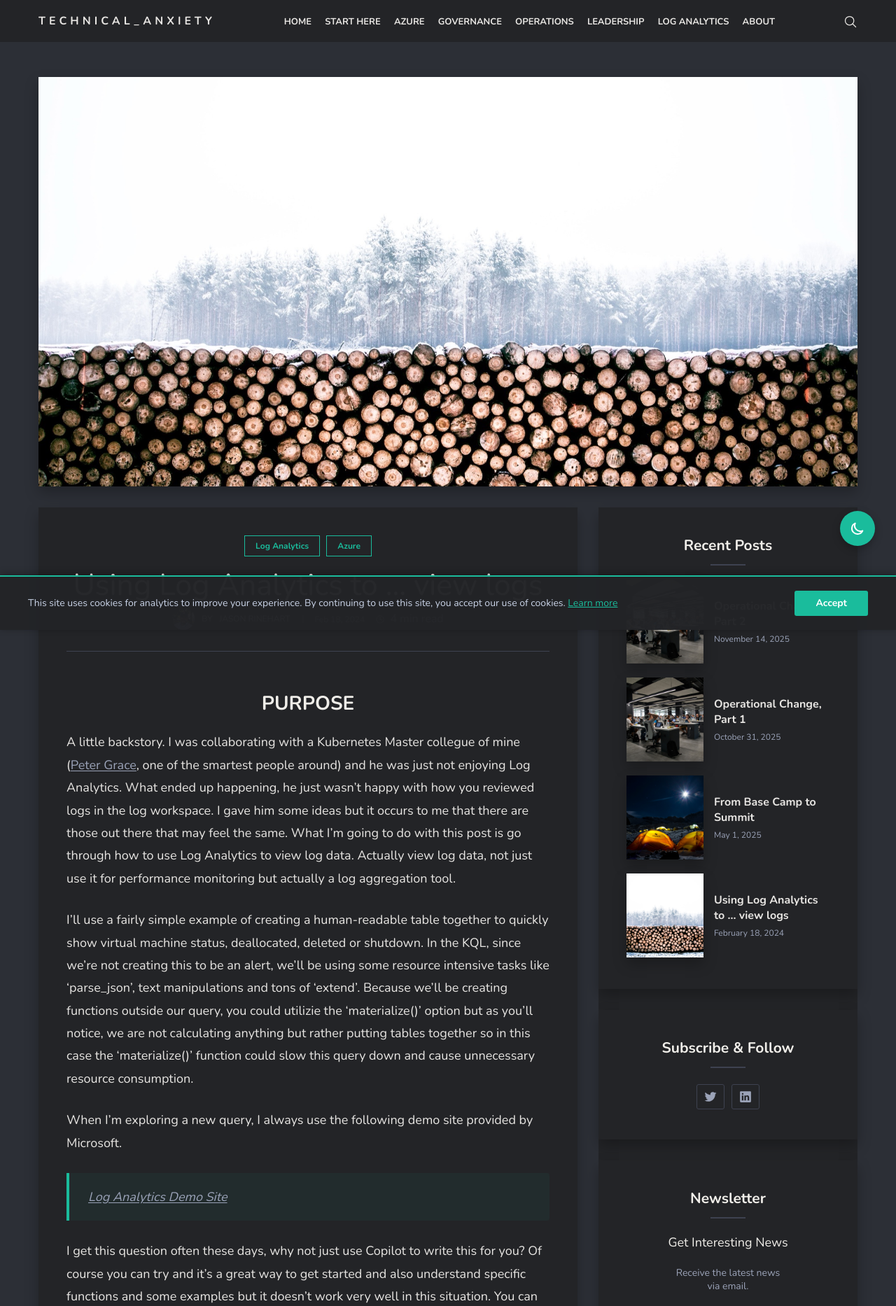
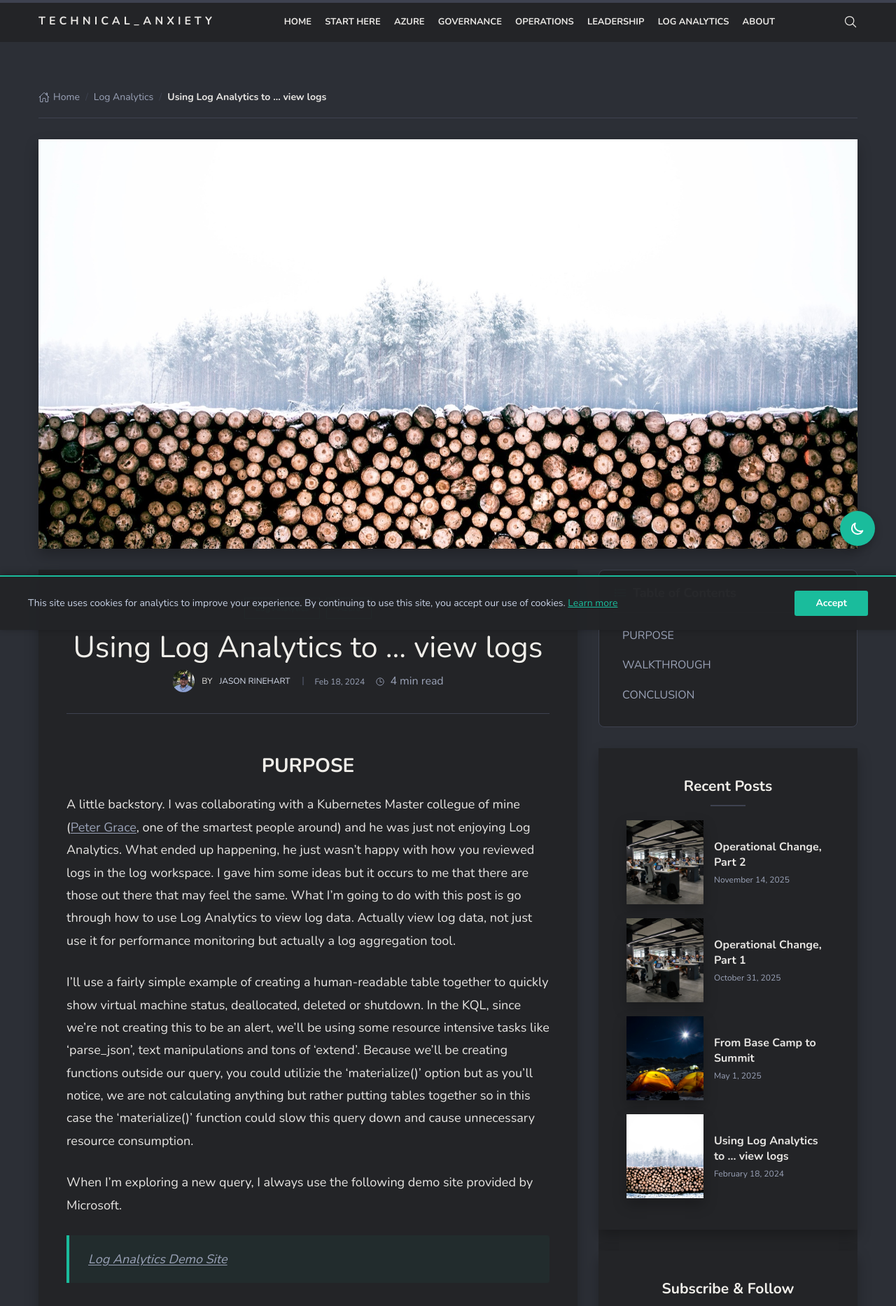
Before and after one commit to technicalanxiety/technicalanxiety.github.io, a Jekyll site: the page built from _posts/2024-2-18-la-view-logs.md, in a window 1280 px wide. Shown: the top 1866 px of the page at 70% size. Built offline with Jekyll 4.4.1, drawn with Linux system fonts in a browser that asks for light colours; nearby versions of some CDN libraries; comment, search, counter and statistics services are not loaded.

Commit message:
feat: Add reading progress bar, breadcrumbs, and table of contents
Implemented three major navigation enhancements:

1. Reading Progress Bar
   - Fixed position at top of page
   - Fills from left to right as you scroll
   - Gradient green color with glow effect
   - Only visible on post pages
   - Provides visual feedback on reading progress

2. Breadcrumbs Navigation
   - Shows navigation path: Home > Topic > Post Title
   - Intelligent topic detection from post tags
   - Clickable links for easy navigation back
   - Responsive with text truncation on mobile
   - Improves site hierarchy and SEO

3. Table of Contents
   - Auto-generated from H2 and H3 headings
   - Sticky positioning - always visible while reading
   - Active section highlighting on scroll
   - Smooth scroll to sections on click
   - Collapsible on mobile
   - Custom scrollbar styling
   - Positioned in right sidebar

Features:
- All three components work together seamlessly
- Theme-aware styling (light/dark mode)
- Fully responsive design
- Accessibility improvements with ARIA labels
- Smooth animations and transitions

Benefits:
- Dramatically improved navigation and UX
- Easier to scan and jump to sections
- Better context awareness for readers
- Reduced bounce rate
- Improved SEO with breadcrumb schema
- Professional, modern reading experience

```diff
--- /dev/null
+++ b/_includes/breadcrumbs.html
@@ -0,0 +1,44 @@
+<nav class="breadcrumbs" aria-label="Breadcrumb">
+  <ol class="breadcrumb-list">
+    <li class="breadcrumb-item">
+      <a href="{{ site.baseurl }}/">
+        <ion-icon name="home-outline"></ion-icon>
+        Home
+      </a>
+    </li>
+
+    {% if page.layout == 'post' %}
+      {% if page.tags.size > 0 %}
+        {% assign first_tag = page.tags[0] | downcase %}
+        {% if first_tag == 'azure' %}
+          <li class="breadcrumb-item">
+            <a href="{{ site.baseurl }}/azure/">Azure</a>
+          </li>
+        {% elsif first_tag == 'governance' %}
+          <li class="breadcrumb-item">
+            <a href="{{ site.baseurl }}/governance/">Governance</a>
+          </li>
+        {% elsif first_tag == 'operations' %}
+          <li class="breadcrumb-item">
+            <a href="{{ site.baseurl }}/operations/">Operations</a>
+          </li>
+        {% elsif first_tag == 'leadership' %}
+          <li class="breadcrumb-item">
+            <a href="{{ site.baseurl }}/leadership/">Leadership</a>
+          </li>
+        {% elsif first_tag == 'log analytics' or first_tag == 'kql' %}
+          <li class="breadcrumb-item">
+            <a href="{{ site.baseurl }}/log-analytics/">Log Analytics</a>
+          </li>
+        {% endif %}
+      {% endif %}
+      <li class="breadcrumb-item active" aria-current="page">
+        {{ page.title }}
+      </li>
+    {% elsif page.layout == 'page' %}
+      <li class="breadcrumb-item active" aria-current="page">
+        {{ page.title }}
+      </li>
+    {% endif %}
+  </ol>
+</nav>
--- a/_includes/main.scss
+++ b/_includes/main.scss
@@ -25,6 +25,9 @@
 @import '3-modules/related-posts';
 @import '3-modules/comments';
 @import '3-modules/topic-cards';
+@import '3-modules/reading-progress';
+@import '3-modules/breadcrumbs';
+@import '3-modules/table-of-contents';
 
 // 4-LAYOUTS
 @import '4-layouts/home';
--- /dev/null
+++ b/_includes/reading-progress.html
@@ -0,0 +1,18 @@
+<div class="reading-progress-container">
+  <div class="reading-progress-bar"></div>
+</div>
+
+<script>
+  // Reading progress bar
+  window.addEventListener('scroll', function() {
+    const progressBar = document.querySelector('.reading-progress-bar');
+    if (!progressBar) return;
+
+    const windowHeight = window.innerHeight;
+    const documentHeight = document.documentElement.scrollHeight - windowHeight;
+    const scrolled = window.scrollY;
+    const progress = (scrolled / documentHeight) * 100;
+
+    progressBar.style.width = progress + '%';
+  });
+</script>
--- /dev/null
+++ b/_includes/table-of-contents.html
@@ -0,0 +1,108 @@
+<div class="table-of-contents">
+  <div class="toc-header">
+    <h3 class="toc-title">
+      <ion-icon name="list-outline"></ion-icon>
+      Table of Contents
+    </h3>
+    <button class="toc-toggle" aria-label="Toggle table of contents">
+      <ion-icon name="chevron-up-outline" class="toc-toggle-icon"></ion-icon>
+    </button>
+  </div>
+  <nav class="toc-nav" id="toc-nav">
+    <!-- TOC will be generated by JavaScript -->
+  </nav>
+</div>
+
+<script>
+  document.addEventListener('DOMContentLoaded', function() {
+    const tocNav = document.getElementById('toc-nav');
+    const postBody = document.querySelector('.post-body, .page-body');
+
+    if (!tocNav || !postBody) return;
+
+    // Find all headings in the post
+    const headings = postBody.querySelectorAll('h2, h3');
+
+    if (headings.length === 0) {
+      // Hide TOC if no headings
+      document.querySelector('.table-of-contents').style.display = 'none';
+      return;
+    }
+
+    // Generate TOC
+    const tocList = document.createElement('ol');
+    tocList.className = 'toc-list';
+
+    headings.forEach((heading, index) => {
+      // Add ID to heading if it doesn't have one
+      if (!heading.id) {
+        heading.id = 'heading-' + index;
+      }
+
+      const listItem = document.createElement('li');
+      listItem.className = 'toc-item toc-' + heading.tagName.toLowerCase();
+
+      const link = document.createElement('a');
+      link.href = '#' + heading.id;
+      link.textContent = heading.textContent;
+      link.className = 'toc-link';
+
+      listItem.appendChild(link);
+      tocList.appendChild(listItem);
+    });
+
+    tocNav.appendChild(tocList);
+
+    // Smooth scroll to section
+    const tocLinks = tocNav.querySelectorAll('.toc-link');
+    tocLinks.forEach(link => {
+      link.addEventListener('click', function(e) {
+        e.preventDefault();
+        const targetId = this.getAttribute('href').substring(1);
+        const targetElement = document.getElementById(targetId);
+
+        if (targetElement) {
+          const offset = 80; // Account for fixed header
+          const targetPosition = targetElement.getBoundingClientRect().top + window.pageYOffset - offset;
+
+          window.scrollTo({
+            top: targetPosition,
+            behavior: 'smooth'
+          });
+        }
+      });
+    });
+
+    // Highlight active section on scroll
+    function highlightActiveSection() {
+      let current = '';
+
+      headings.forEach(heading => {
+        const sectionTop = heading.offsetTop - 100;
+        if (window.pageYOffset >= sectionTop) {
+          current = heading.id;
+        }
+      });
+
+      tocLinks.forEach(link => {
+        link.classList.remove('active');
+        if (link.getAttribute('href') === '#' + current) {
+          link.classList.add('active');
+        }
+      });
+    }
+
+    window.addEventListener('scroll', highlightActiveSection);
+    highlightActiveSection(); // Initial call
+
+    // Toggle TOC on mobile
+    const tocToggle = document.querySelector('.toc-toggle');
+    const toc = document.querySelector('.table-of-contents');
+
+    if (tocToggle) {
+      tocToggle.addEventListener('click', function() {
+        toc.classList.toggle('collapsed');
+      });
+    }
+  });
+</script>
--- a/_layouts/default.html
+++ b/_layouts/default.html
@@ -3,7 +3,7 @@
 
 {% include head.html %}
 
-<body>
+<body class="{% if page.layout == 'post' %}post-page{% elsif page.layout == 'page' %}page-layout{% else %}home-page{% endif %}">
 
   {% include loader.html %}
   {% include header.html %}
--- a/_layouts/post.html
+++ b/_layouts/post.html
@@ -1,6 +1,16 @@
 ---
 layout: default
 ---
+{% include reading-progress.html %}
+
+<div class="container">
+	<div class="row">
+		<div class="col col-12">
+			{% include breadcrumbs.html %}
+		</div>
+	</div>
+</div>
+
 <div class="container">
 	<div class="row">
 		<div class="col col-12">
@@ -110,11 +120,12 @@
 			{% if site.giscus.repo %}
 				{% include giscus-comments.html %}
 			{% endif %}
-	</article> <!-- /.post -->
+		</article> <!-- /.post -->
 
-	<div class="col col-12 col-t-4">
-		{% include sidebar.html %}
-	</div>
+		<div class="col col-12 col-t-4">
+			{% include table-of-contents.html %}
+			{% include sidebar.html %}
+		</div>
 
 	</div>
 </div>
--- /dev/null
+++ b/_sass/3-modules/_breadcrumbs.scss
@@ -0,0 +1,77 @@
+/* ===============================================
+   Breadcrumbs Navigation
+   =============================================== */
+
+.breadcrumbs {
+  margin-bottom: 30px;
+  padding: 15px 0;
+  border-bottom: 1px solid var(--border-color);
+}
+
+.breadcrumb-list {
+  display: flex;
+  flex-wrap: wrap;
+  align-items: center;
+  list-style: none;
+  margin: 0;
+  padding: 0;
+  gap: 8px;
+}
+
+.breadcrumb-item {
+  display: flex;
+  align-items: center;
+  font-size: 14px;
+  color: var(--text-secondary);
+
+  a {
+    display: flex;
+    align-items: center;
+    gap: 5px;
+    color: var(--text-secondary);
+    text-decoration: none;
+    transition: color 0.3s ease;
+
+    ion-icon {
+      font-size: 16px;
+    }
+
+    &:hover {
+      color: var(--accent-color);
+    }
+  }
+
+  &:not(:last-child)::after {
+    content: '/';
+    margin-left: 8px;
+    color: var(--border-color);
+    font-weight: 300;
+  }
+
+  &.active {
+    color: var(--text-primary);
+    font-weight: 600;
+
+    // Truncate long titles on mobile
+    max-width: 200px;
+    overflow: hidden;
+    text-overflow: ellipsis;
+    white-space: nowrap;
+
+    @media only screen and (min-width: 768px) {
+      max-width: 400px;
+    }
+  }
+}
+
+// Mobile adjustments
+@media only screen and (max-width: 767px) {
+  .breadcrumbs {
+    margin-bottom: 20px;
+    padding: 12px 0;
+  }
+
+  .breadcrumb-item {
+    font-size: 13px;
+  }
+}
--- /dev/null
+++ b/_sass/3-modules/_reading-progress.scss
@@ -0,0 +1,28 @@
+/* ===============================================
+   Reading Progress Bar
+   =============================================== */
+
+.reading-progress-container {
+  position: fixed;
+  top: 0;
+  left: 0;
+  width: 100%;
+  height: 4px;
+  background: var(--border-color);
+  z-index: 1000;
+  opacity: 1;
+  transition: opacity 0.3s ease;
+}
+
+.reading-progress-bar {
+  height: 100%;
+  width: 0%;
+  background: linear-gradient(90deg, var(--accent-color) 0%, var(--link-color-hover) 100%);
+  transition: width 0.1s ease-out;
+  box-shadow: 0 0 10px rgba(26, 188, 156, 0.5);
+}
+
+// Only show on post pages
+body:not(.post-page) .reading-progress-container {
+  display: none;
+}
--- a/_sass/3-modules/_sidebar.scss
+++ b/_sass/3-modules/_sidebar.scss
@@ -1,6 +1,7 @@
 // Sidebar
 .sidebar {
   margin-bottom: 30px;
+  // Not sticky - let individual components handle their own sticky behavior
 }
 .widget {
   padding: 40px 15px;
--- /dev/null
+++ b/_sass/3-modules/_table-of-contents.scss
@@ -0,0 +1,169 @@
+/* ===============================================
+   Table of Contents
+   =============================================== */
+
+.table-of-contents {
+  background: var(--bg-secondary);
+  border: 1px solid var(--border-color);
+  border-radius: 8px;
+  padding: 20px;
+  margin-bottom: 30px;
+  transition: all 0.3s ease;
+
+  // Sticky to page - stays visible while scrolling
+  @media only screen and (min-width: 992px) {
+    position: sticky;
+    top: 80px;
+    max-height: calc(100vh - 100px);
+    overflow-y: auto;
+    z-index: 5;
+  }
+
+  // Custom scrollbar
+  &::-webkit-scrollbar {
+    width: 6px;
+  }
+
+  &::-webkit-scrollbar-track {
+    background: var(--bg-primary);
+    border-radius: 3px;
+  }
+
+  &::-webkit-scrollbar-thumb {
+    background: var(--border-color);
+    border-radius: 3px;
+
+    &:hover {
+      background: var(--accent-color);
+    }
+  }
+}
+
+.toc-header {
+  display: flex;
+  justify-content: space-between;
+  align-items: center;
+  margin-bottom: 15px;
+  padding-bottom: 15px;
+  border-bottom: 2px solid var(--border-color);
+}
+
+.toc-title {
+  display: flex;
+  align-items: center;
+  gap: 8px;
+  margin: 0;
+  font-size: 18px;
+  font-weight: 700;
+  color: var(--heading-color);
+
+  ion-icon {
+    font-size: 20px;
+    color: var(--accent-color);
+  }
+}
+
+.toc-toggle {
+  display: none;
+  background: transparent;
+  border: none;
+  color: var(--text-secondary);
+  cursor: pointer;
+  padding: 5px;
+  transition: color 0.3s ease;
+
+  &:hover {
+    color: var(--accent-color);
+  }
+
+  ion-icon {
+    font-size: 20px;
+    transition: transform 0.3s ease;
+  }
+
+  @media only screen and (max-width: 991px) {
+    display: block;
+  }
+}
+
+.table-of-contents.collapsed {
+  .toc-nav {
+    display: none;
+  }
+
+  .toc-toggle-icon {
+    transform: rotate(180deg);
+  }
+}
+
+.toc-nav {
+  transition: all 0.3s ease;
+}
+
+.toc-list {
+  list-style: none;
+  margin: 0;
+  padding: 0;
+}
+
+.toc-item {
+  margin-bottom: 8px;
+
+  &.toc-h2 {
+    margin-left: 0;
+  }
+
+  &.toc-h3 {
+    margin-left: 20px;
+    font-size: 14px;
+  }
+}
+
+.toc-link {
+  display: block;
+  padding: 6px 10px;
+  color: var(--text-secondary);
+  text-decoration: none;
+  border-left: 3px solid transparent;
+  transition: all 0.3s ease;
+  line-height: 1.4;
+
+  &:hover {
+    color: var(--accent-color);
+    background: var(--bg-primary);
+    border-left-color: var(--accent-color);
+    padding-left: 15px;
+  }
+
+  &.active {
+    color: var(--accent-color);
+    font-weight: 600;
+    border-left-color: var(--accent-color);
+    background: var(--bg-primary);
+  }
+}
+
+// Mobile adjustments
+@media only screen and (max-width: 991px) {
+  .table-of-contents {
+    position: relative;
+    top: 0;
+    max-height: none;
+    margin-bottom: 30px;
+  }
+}
+
+@media only screen and (max-width: 767px) {
+  .table-of-contents {
+    padding: 15px;
+  }
+
+  .toc-title {
+    font-size: 16px;
+  }
+
+  .toc-item.toc-h3 {
+    margin-left: 15px;
+    font-size: 13px;
+  }
+}
```
Also changed, not shown: _layouts/page.html (+8 -0 lines).
